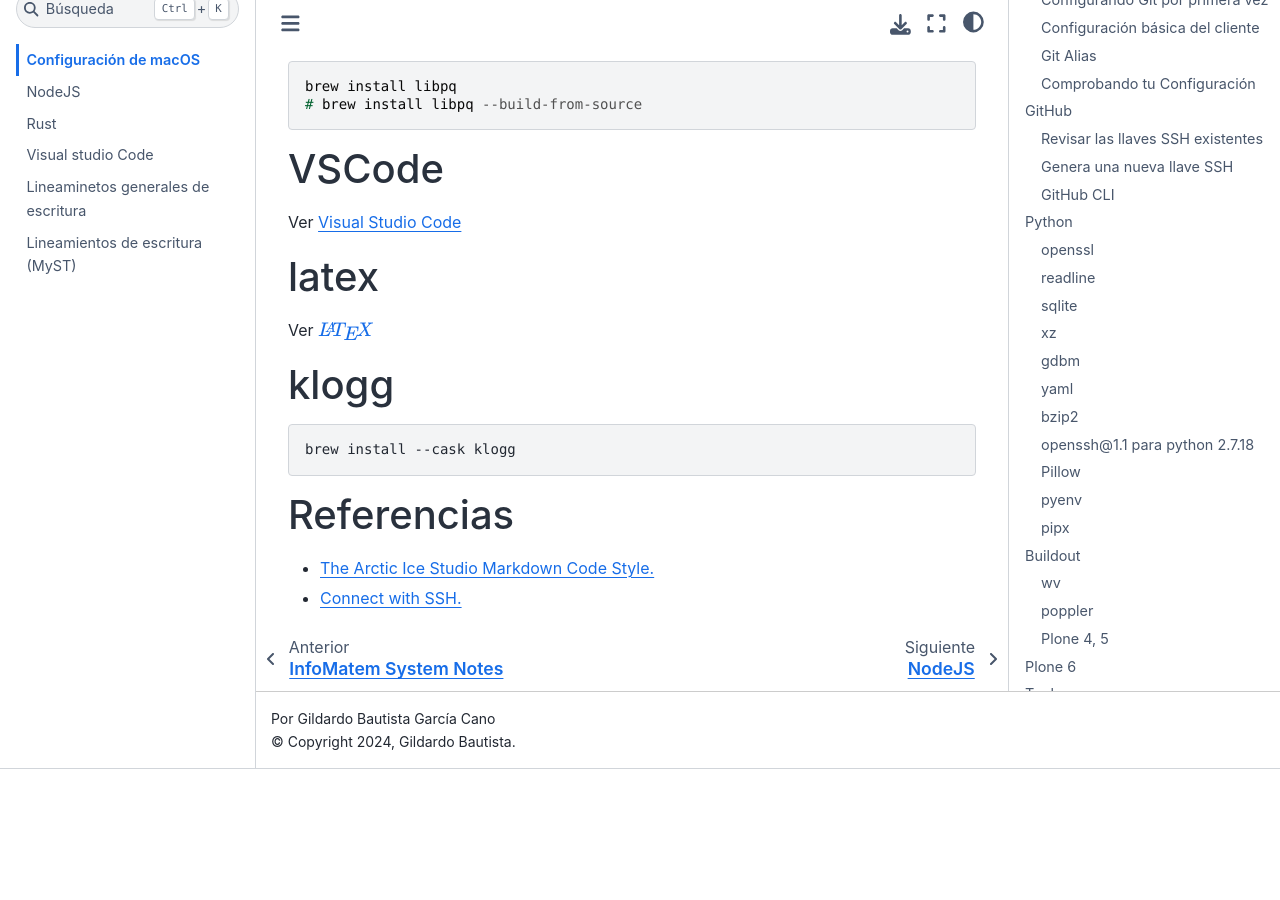
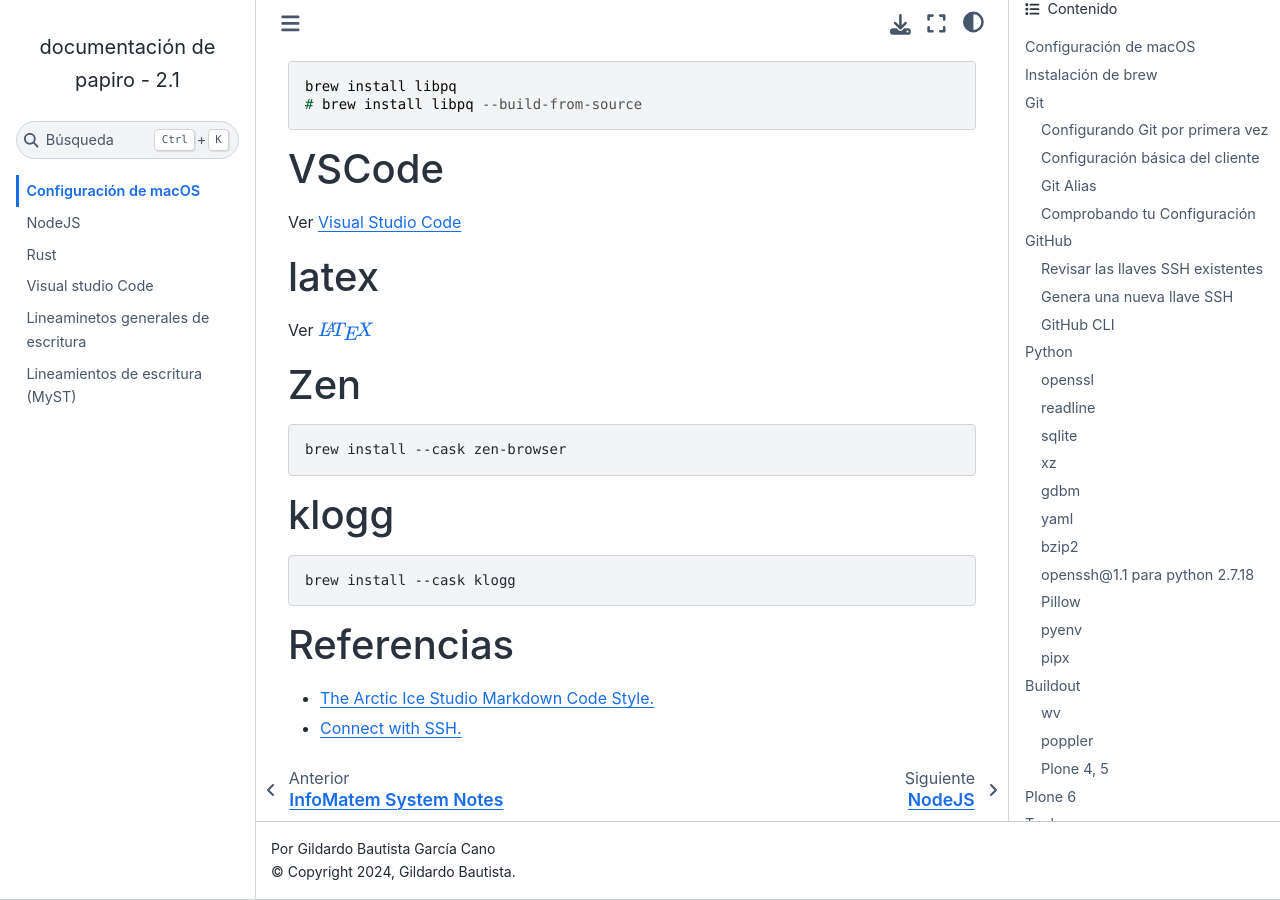
Before and after one commit to gil-cano/papiro, a Sphinx documentation site: the page built from docs/MacConfig.md, in a window 1280 px wide and 900 px high, scrolled down 14587 px. Built offline with Sphinx 7.4.7 and the Sphinx Book theme 1.1.4, drawn with Linux system fonts in a browser that asks for light colours; before the commit the page ends 15356 px from its top, so only the background shows below that.

Commit message:
Update MacConfig.md

````diff
--- a/docs/MacConfig.md
+++ b/docs/MacConfig.md
@@ -695,6 +695,12 @@ Ver [Visual Studio Code](vscode)
 
 Ver [$\LaTeX$](latex)
 
+# Zen
+
+```sh
+brew install --cask zen-browser
+```
+
 # klogg
 
 ```sh
````
